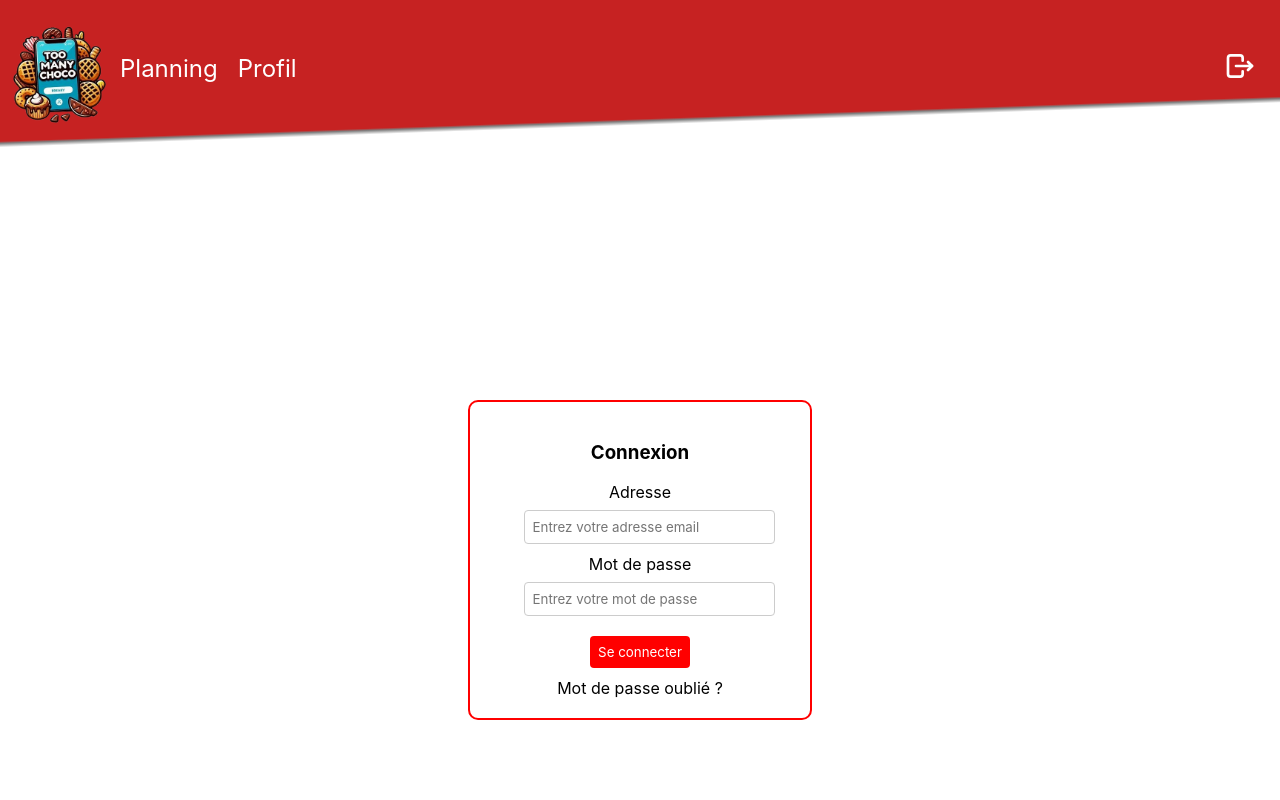
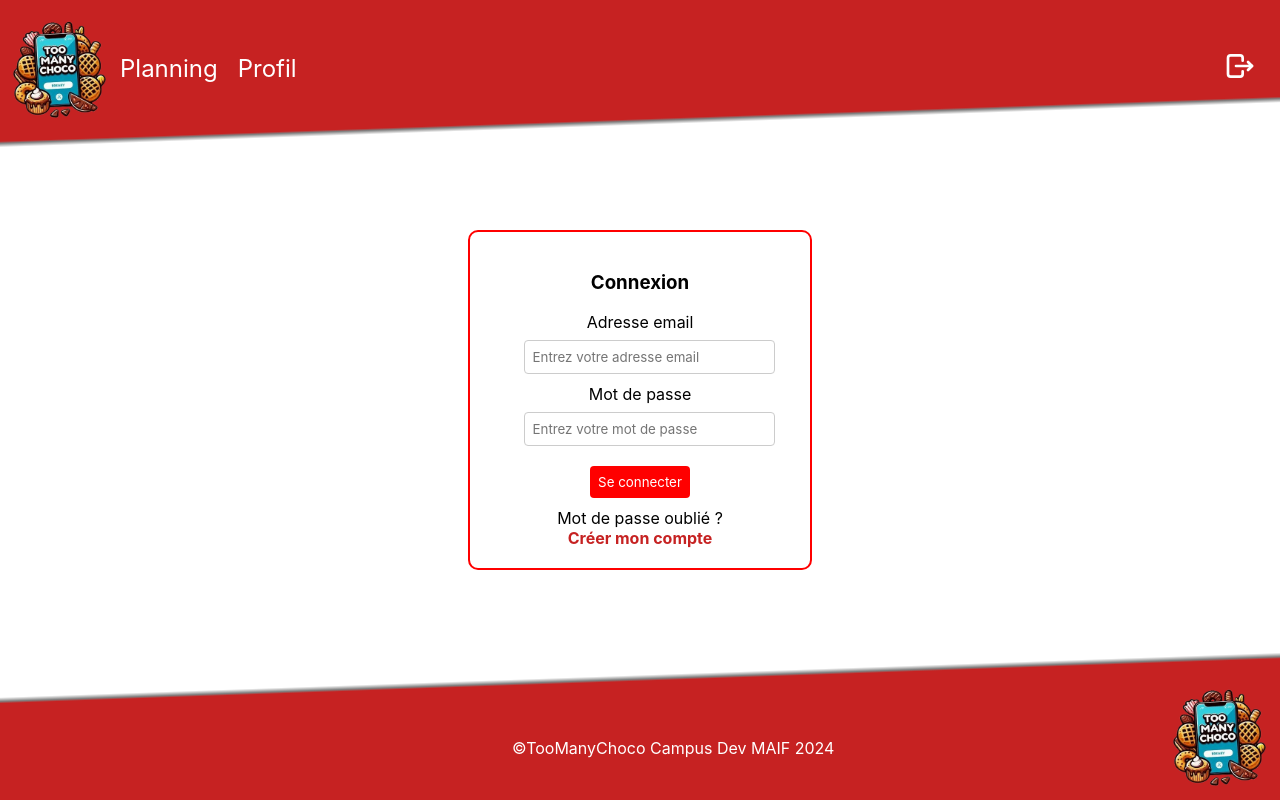
Before and after one commit to shiipou/simplon-2024-brief-06-TooManyChoco, a React (Create React App) app in the folder react-app/: page / in a window 1280 px wide. Shown: the top 800 px of the page. Built offline with nearby package versions, Linux system fonts and the light colour scheme; no server answers.

Commit message:
fix:Login changes (#94)
* add "creer mon compte" in loginform + fixed css

* fixed css

---------

Co-authored-by: CharlotteCharrier <charlotte.charrier@maif.com>

```diff
--- a/react-app/src/Components/DetailsCard.css
+++ b/react-app/src/Components/DetailsCard.css
@@ -8,7 +8,6 @@
   display: flex;
   justify-content: center;
   width: auto;
-  height: 1024px;
   align-items: center;
 }
 
--- a/react-app/src/Components/Footer.js
+++ b/react-app/src/Components/Footer.js
@@ -8,7 +8,7 @@
       <div className="footer-content"></div>
       <div className="footer-div">
         <div className="footer-text"> ©TooManyChoco Campus Dev MAIF 2024</div>
-        <img className="logo" src={logo} alt="logo" />
+        <img className="logoFooter" src={logo} alt="logo" />
       </div>
     </footer>
   );
--- a/react-app/src/Components/Header.js
+++ b/react-app/src/Components/Header.js
@@ -26,7 +26,7 @@
       {" "}
       {/* ternaire pour ajouter afficher ou cacher la navbar en fonction de l'état de showLinks */}
       <div className="logo-and-text-container">
-        <img className="logo" src={logo} alt="logo"></img>
+        <img className="logoHeader" src={logo} alt="logo"></img>
         <ul className="navbar-links">
           <li className="navbar-item">
             <Link id="link_Styles" to="/">
--- a/react-app/src/Components/LoginForm.js
+++ b/react-app/src/Components/LoginForm.js
@@ -1,7 +1,7 @@
 import { useCallback, useContext } from "react";
 import "./loginForm.css";
 import { UserContext } from "../Providers/UserContext";
-import { useNavigate } from "react-router-dom";
+import { Link, useNavigate } from "react-router-dom";
 import { userLogin } from "../Services/UserLogin";
 
 const LoginForm = () => {
@@ -38,7 +38,7 @@
         <h3>Connexion</h3>
         <form onSubmit={handleSubmit}>
           <div>
-            <label>Adresse</label>
+            <label>Adresse email</label>
             <input
               type="email"
               name="email"
@@ -61,6 +61,7 @@
           </div>
           <div className="mot_passe_oublie">
             <a>Mot de passe oublié ?</a>
+            <Link to="/register" id="style_link">Créer mon compte</Link>
           </div>
         </form>
       </div>
--- a/react-app/src/Components/footer.css
+++ b/react-app/src/Components/footer.css
@@ -9,9 +9,11 @@
 
 }
 
-.logo {
-padding-top: 10px;
-justify-self: flex-end;}
+.logoFooter {
+  width: 15vh;
+  height: 15vh;
+  padding-top: 2rem;
+  justify-self: flex-end;}
 
 
 .footer-div{
@@ -34,11 +36,9 @@
       background: linear-gradient(-2deg,rgb(198, 34, 34),rgb(198, 34, 34) 69%,rgb(0, 0, 0,0.5) 70%,rgba(0, 0, 0, 0) 72%);
       }
 
-    .logo {
-      padding-top: 25px;
-      height:100px;
+    .logoFooter {
+      padding-top: 2.5rem;
       width: auto;
-      justify-self: flex-end;}
   }
 
   .footer-text {
@@ -49,4 +49,5 @@
 
   .footer-div{
     width: 70%;
-      }
+  }
+}
--- a/react-app/src/Components/header.css
+++ b/react-app/src/Components/header.css
@@ -10,7 +10,7 @@
 
 }
 
-.logo{
+.logoHeader{
     width: 15vh;
     height: 15vh;
 }
--- a/react-app/src/Components/loginForm.css
+++ b/react-app/src/Components/loginForm.css
@@ -10,11 +10,10 @@
   display: flex;
   justify-content: center;
   align-items: center;
-  min-height: 100vh;
 }
 
 .form-container {
-  border: 2px solid red;
+  border: 2px solid rgb(198,34,34);
   padding: 20px;
   border-radius: 10px;
   width: 300px;
@@ -43,7 +42,7 @@
 }
 
 .form-container button {
-  background-color: red;
+  background-color: rgb(198,34,34);
   color: white;
   padding: 8px;
   border: none;
@@ -62,5 +61,16 @@
 
 .mot_passe_oublie {
     display: flex;
+    flex-direction: column;
     justify-content: center;
 }
+
+#style_link {
+  text-decoration: none;
+  color: rgb(198,34,34);
+  font-weight: bold;
+}
+
+#style_link:hover {
+  text-decoration: underline;
+}
--- a/react-app/src/NewAccount/NewAccount.css
+++ b/react-app/src/NewAccount/NewAccount.css
@@ -4,7 +4,6 @@
   display: flex;
   justify-content: center;
   align-items: center;
-  min-height: 100vh;
 }
 
 .form-container {
```
